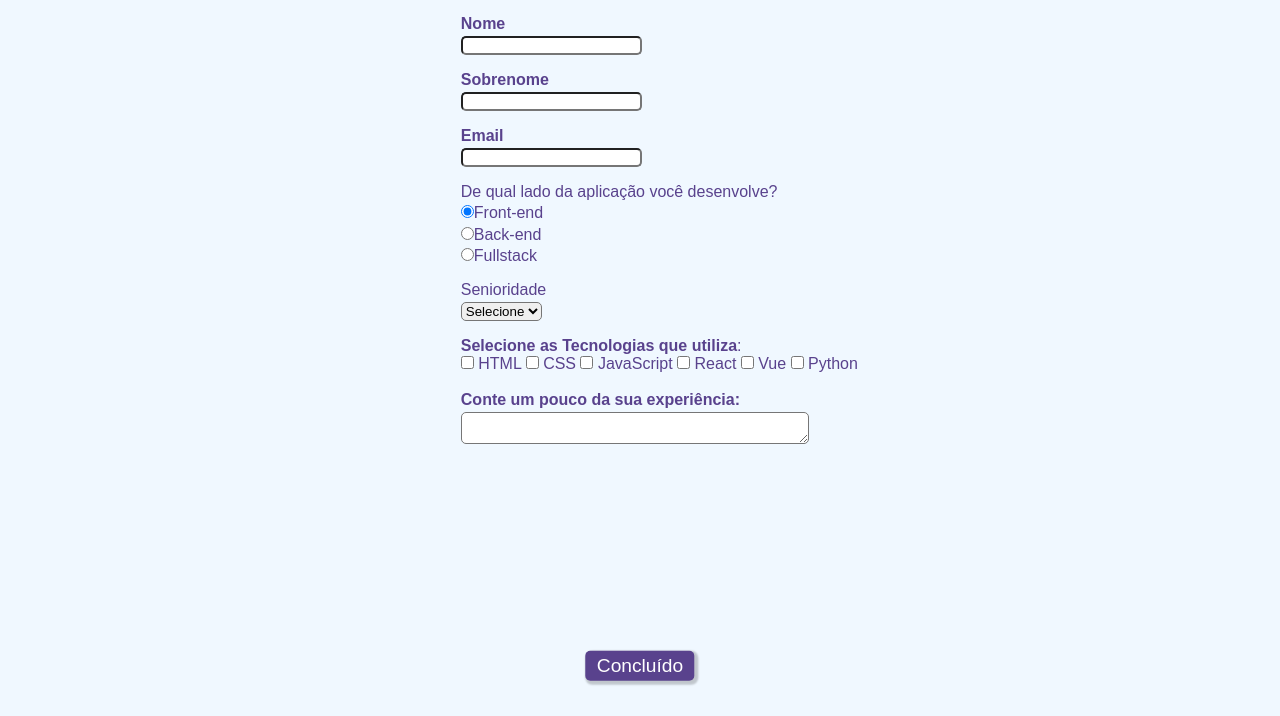
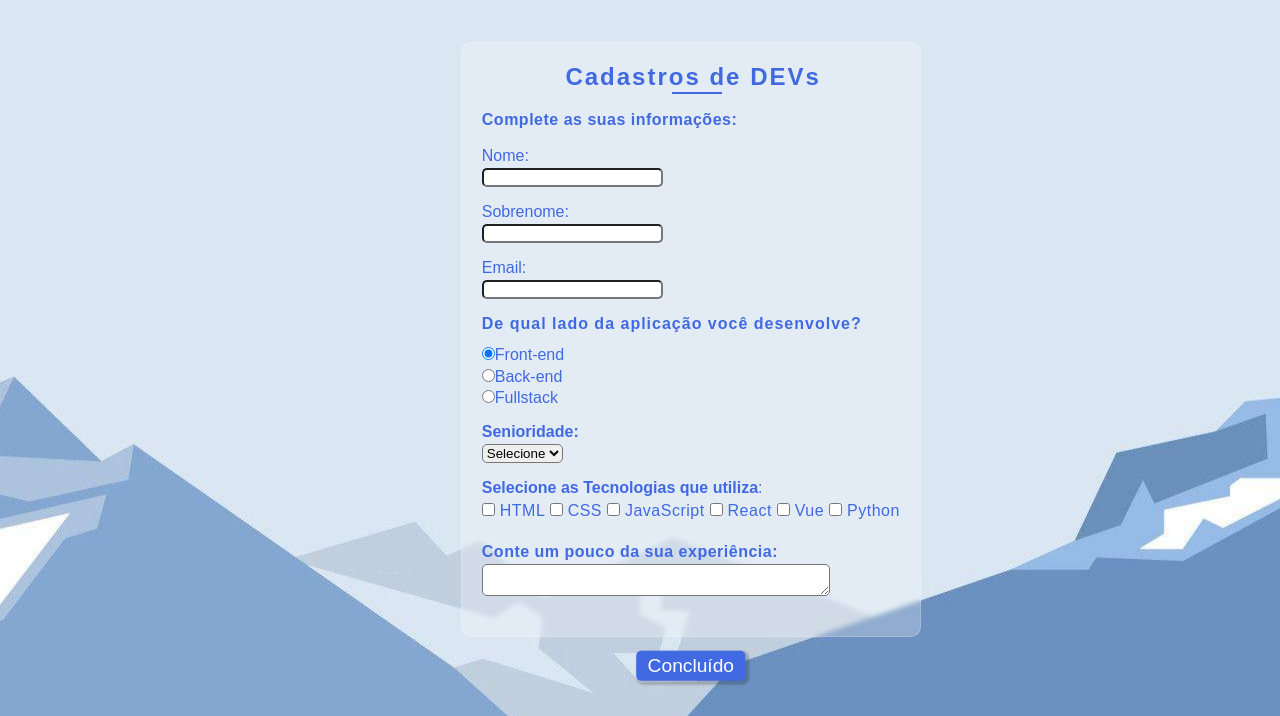
Before and after one commit to cadumega/formulario_htmlcss, a plain HTML site: page index.html in a window 1280 px wide. Shown: the part 84-800 px from the top of the page. Drawn offline with Linux system fonts and the light colour scheme.

Commit message:
aprimorando_up_glassmorph_espaçamento

```diff
--- a/index.html
+++ b/index.html
@@ -8,33 +8,34 @@
   <title>Document</title>
 </head>
 <body>
+<section>
   <div>
     <h1 id="titulo">Cadastros de DEVs</h1>
-    <p id="subtitulo">Complete as suas informações:</p>
+    <p id="subtitulo"><strong>Complete as suas informações:</strong></p>
     <br>
   </div>
 
   <form>
     <fieldset class="grupo">
       <div class="campo">
-        <label for="nome"><strong>Nome</strong></label>
+        <label for="nome">Nome:</label>
         <input type="text" name="nome" id="nome" required>
       </div>
 
       <div class="campo">
-        <label for="sobrenome"><strong>Sobrenome</strong></label>
+        <label for="sobrenome">Sobrenome:</label>
         <input type="text" name="sobrenome" id="sobrenome" required>
       </div>
 
       <div class="campo">
-        <label for="email"><strong>Email</strong></label>
+        <label for="email">Email:</label>
         <input type="email" name="email" id="email" required>
       </div>
 
     </fieldset>
 
     <div class="campo">
-      <label>De qual lado da aplicação você desenvolve?</label>
+      <label class="títulolabel"><strong>De qual lado da aplicação você desenvolve?</strong></label>
       <label>
         <input type="radio" name="devweb" value="front-end" checked>Front-end
       </label>
@@ -47,7 +48,7 @@
     </div>
 
     <div class="campo">
-      <label for="senioridade">Senioridade</label>
+      <label for="senioridade"><strong>Senioridade:</strong></label>
       <select id="senioridade">
         <option selected disabled value=""><strong>Selecione</strong></option>
         <option>Junior</option>
@@ -60,6 +61,7 @@
       <div id="check">
         <label><strong>Selecione as Tecnologias que utiliza</strong>:</label>
         <br>
+        <div class="tit3">
           <input type="checkbox" id="tecnologia1" name="tecnologia1" value="HTML">
           <label for="tecnologia1">HTML</label>
           <input type="checkbox" id="tecnologia2" name="tecnologia2" value="CSS">
@@ -73,16 +75,17 @@
           <input type="checkbox" id="tecnologia6" name="tecnologia6" value="Python">
           <label for="tecnologia6">Python</label>
         </div>
+      </div>
     </fieldset>
 
     <div class="campo">
       <br>
-      <label><strong>Conte um pouco da sua experiência:</strong></label>
+      <label class="tit3"><strong>Conte um pouco da sua experiência:</strong></label>
       <textarea row="6" style="width: 26em" id="experiencia" name="experiencia>"></textarea>
     </div>
 
     <button class="botao" type="submit">Concluído</button>
   </form>
-
+</section>
 </body>
 </html>
--- a/style.css
+++ b/style.css
@@ -5,25 +5,57 @@
 
 #titulo{
   font-family: sans-serif;
-  color: #380861;
-  margin-left: 7%;
+  color:royalblue;
+  position: relative;
+  left: 20%;
+  top: -5%;
+  margin-right: -50%;
+  margin-bottom: 20px;
+  letter-spacing: 2px;
+
 }
 
-#subtitul{
+#titulo:after {
+	content: "";
+	position: absolute;
+  top: 75%;
+  right: 75%;
+	width: 50px;
+	height: 2px;
+	background: royalblue;
+	margin: 8px auto;
+}
+
+#subtitulo{
   font-family: sans-serif;
-  color: #380861;
-  margin-left: 10%;
+  color: royalblue;
+  font-size: 16px;
+  letter-spacing: 0.5px;
 }
+
 
 fieldset {
   border: 0;
 }
 
+
+section {
+  margin-top: 100px;
+  position: absolute;
+  background: rgba( 255, 255, 255, 0.25 );
+  backdrop-filter: blur( 2.5px );
+  -webkit-backdrop-filter: blur( 2.5px );
+  border-radius: 10px;
+  border: 1px solid rgba( 255, 255, 255, 0.18 );
+  padding: 20px 20px 20px 20px;
+}
+
 body {
-  background-color: #F0F8FF;
+  background-image: url(./img2.jpg);
+  background-position: center;
   font-family: sans-serif;
   font-size: 1em;
-  color: #59428d;
+  color: royalblue;
   margin-left: 36%;
   margin-top: 2%;
   justify-content: center;
@@ -40,20 +72,29 @@ input, select, textarea, button {
 
 .campo label {
   margin-bottom:  0.2em;
-  color: #59428d;
+  color: royalblue;
   display: block;
 }
 
+.títulolabel {
+  padding-bottom: 10px;
+  font-size: 16px;
+  letter-spacing: 1px;
+}
+
+.tit3 {
+  letter-spacing: 0.5px;
+  margin-top: 5px;
+}
 
 
 fieldset.grupo .campo{
-  float: left1;
   margin-right: 1em;
 }
 
 .campo input [type='text'], campo input[type= 'email'], .campo select , . campo textarea {
   padding: 0.2em;
-  border: 1px solid #59428d;
+  border: 1px solid royalblue;
   box-shadow: 2px 2px 2px 2px rgba(0,0,0,0.2);
   display: block;
 }
@@ -68,17 +109,17 @@ fieldset.grupo .campo{
 
 .botao {
   font-size: 1.2em;
-  background: #59428d;
+  background: royalblue;
   border: 0;
   margin-bottom: 1em;
   color: #ffffff;
   padding: 0.2em 0.6em;
   box-shadow: 2px 2px 2px 2px rgba(0,0,0,0.2);
   text-shadow: 1px 1px 1px 1px rgba(0,0,0,0.5); ;
-  position: absolute;
-  top: 90%;
+  position:absolute;
   left: 50%;
   margin-right: -50%;
+  top: 100%;
   transform: translate(-50%, 50%);
 }
 
```
Also changed, not shown: img.jpg (added), img2.jpg (added), 1 other file. Lines whose indentation alone changed are shown as unchanged.
